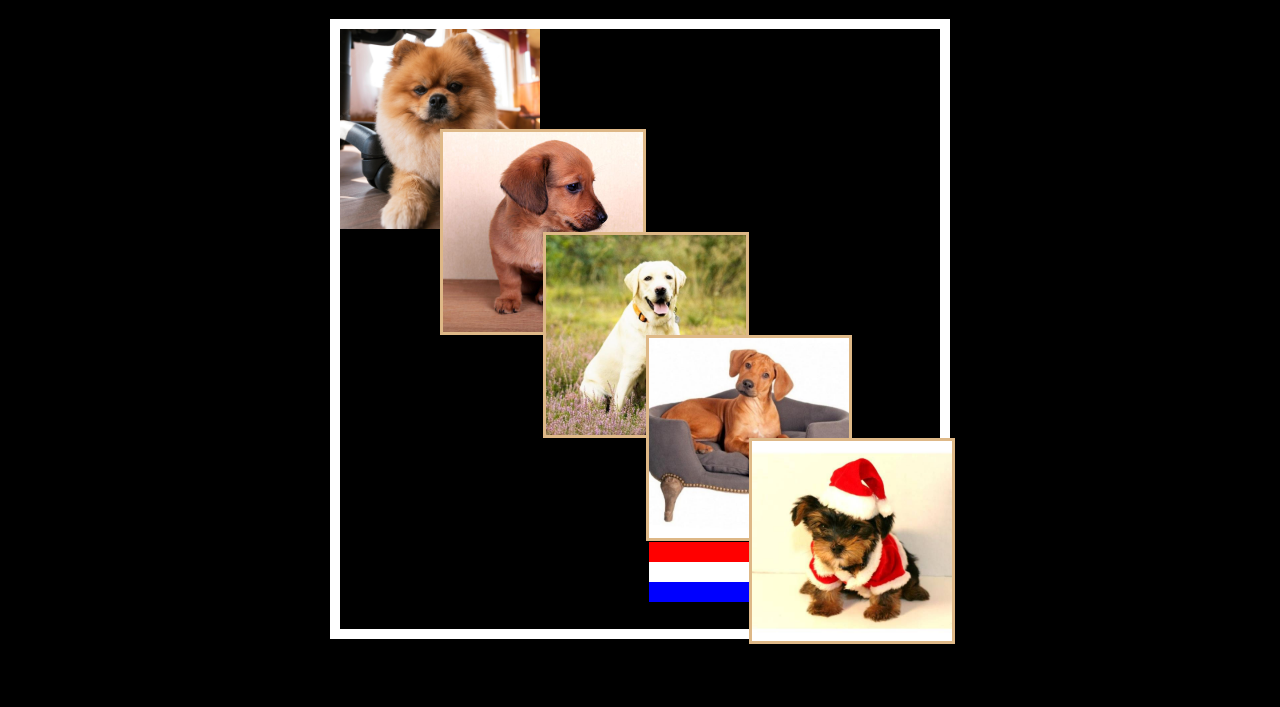
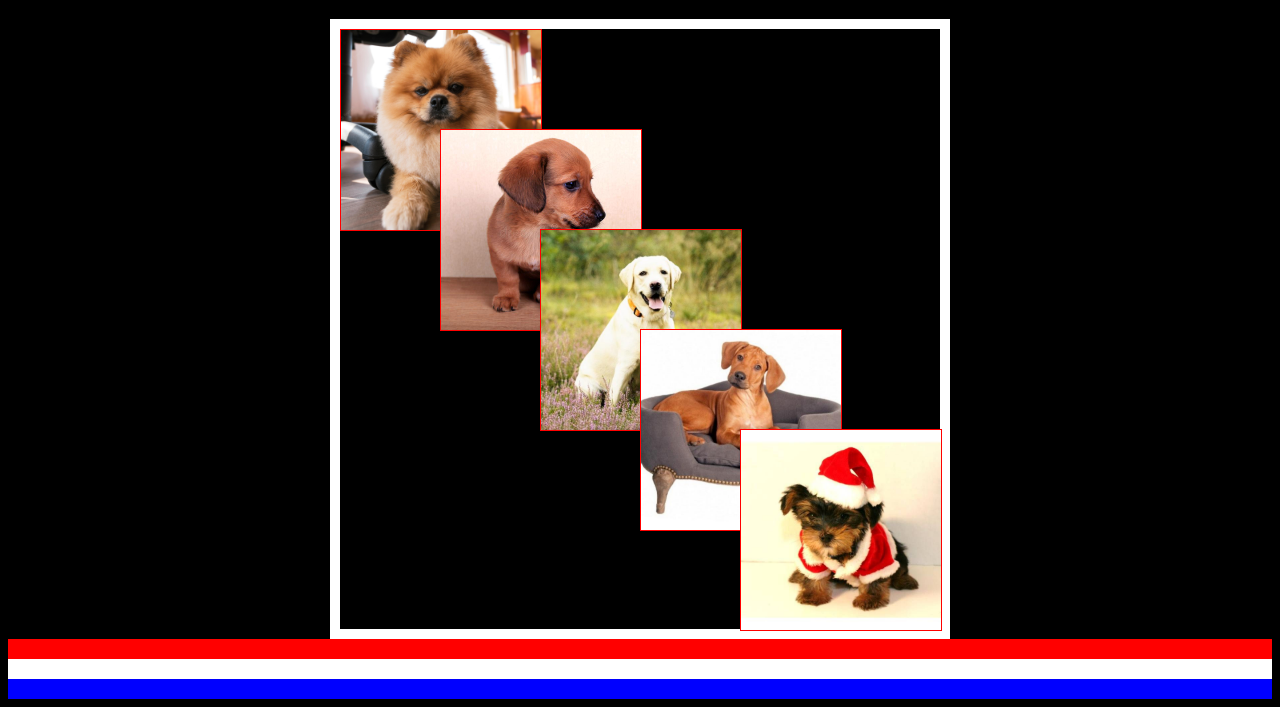
Before and after one commit to estebanfern/PracticaCSS, a plain HTML site: page tarea1.html in a window 1280 px wide. Shown: the part 129-836 px from the top of the page. Before the commit the page ends 800 px from the top, so only its background shows below. Drawn offline with Linux system fonts and the light colour scheme.

Commit message:
correcion de bugs

```diff
--- a/style.css
+++ b/style.css
@@ -31,6 +31,8 @@ img {
 .jagua {
     max-width: 200px;
     max-height: 200px;
+    position: absolute;
+    border: 1px solid red;
 }
 
 .contenedor-perros {
@@ -41,13 +43,62 @@ img {
     margin: 0 auto;
 }
 
-.perro {
-    position: absolute;
-    top : 100px;
-    left : 100px;
-    border: solid 3px burlywood;
+.dv2 {
+    margin-top: 100px;
+    margin-left: 100px;
 }
 
+.dv3 {
+    margin-top: 200px;
+    margin-left: 200px;
+}
+
+.dv4 {
+    margin-top : 300px;
+    margin-left : 300px;
+}
+
+.dv5 {
+    margin-top : 400px;
+    margin-left : 400px;
+}
+
+.dv1:hover {
+    box-shadow: 0 0 75px red;
+}
+.dv2:hover {
+    box-shadow: 0 0 75px red;
+}
+.dv3:hover {
+    box-shadow: 0 0 75px red;
+}
+.dv4:hover {
+    box-shadow: 0 0 75px red;
+}
+.dv5:hover {
+    box-shadow: 0 0 75px red;
+}
+
+.v1:hover~.lol1{
+    display: none;
+}
+.v2:hover~.lol2{
+    display: none;
+}
+.v2:hover~.lol2{
+    display: none;
+}
+.v2:hover~.lol2{
+    display: none;
+}
+.v3:hover~.lol3{
+    display: none;
+}
+.v4:hover~.lol4{
+    display: none;
+}
+
+/*
 .dv1:hover {
     box-shadow: 0 0 50px rebeccapurple;
 }
@@ -63,8 +114,9 @@ img {
 .dv5:hover {
     box-shadow: 0 0 50px rebeccapurple;
 }
-
+*\
 /* ~ */
+/*
 .dv1:hover+.lol1 {
     display: none;
 }
@@ -77,3 +129,4 @@ img {
 .dv4:hover+.lol4 {
     display: none;
 }
+*\
--- a/tarea1.html
+++ b/tarea1.html
@@ -13,11 +13,11 @@
     <div class= "azul"></div>
     <h1>LA MEJOR PAGINA PERRUNA DEL PARAGUAY</h1>
     <div class = "contenedor-perros">
-        <div class = "jagua"><img src="1.jpg" class = "dv1" alt=""></dib>
-        <div class = "jagua perro lol1"><img src="2.jpg" class = "dv2" alt=""></dib>
-        <div class = "jagua perro lol2"><img src="3.jpg" class = "dv3" alt=""></dib>
-        <div class = "jagua perro lol3"><img src="4.jpg" class = "dv4" alt=""></dib>
-        <div class = "jagua perro lol4"><img src="5.jpg" class = "dv5" alt=""></dib>
+        <div class = "v1"><img src="1.jpg" class = "jagua dv1" alt=""></div>
+        <div class = "v2 perro lol1"><img src="2.jpg" class = "jagua dv2" alt=""></div>
+        <div class = "v3 perro lol1 lol2"><img src="3.jpg" class = "jagua dv3" alt=""></div>
+        <div class = "v4 perro lol1 lol2 lol3"><img src="4.jpg" class = "jagua dv4" alt=""></div>
+        <div class = "v5 perro lol1 lol2 lol3 lol4"><img src="5.jpg" class = "jagua dv5" alt=""></div>
     </div>
     <div class= "rojo"></div>
     <div class= "blanco"></div>
```
